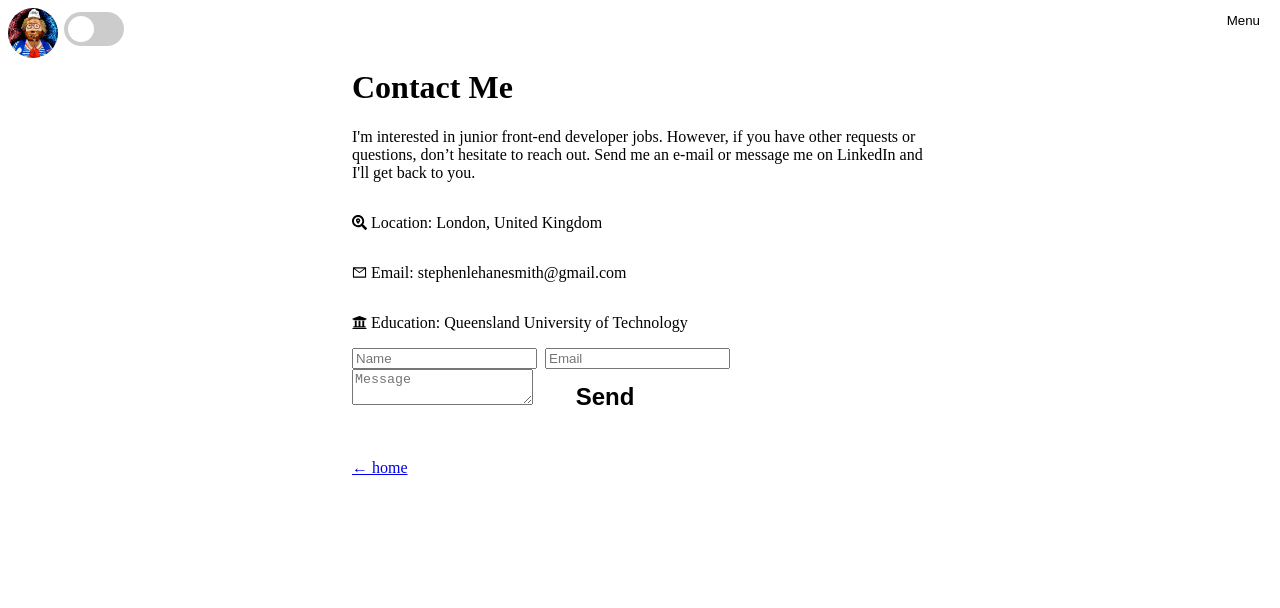
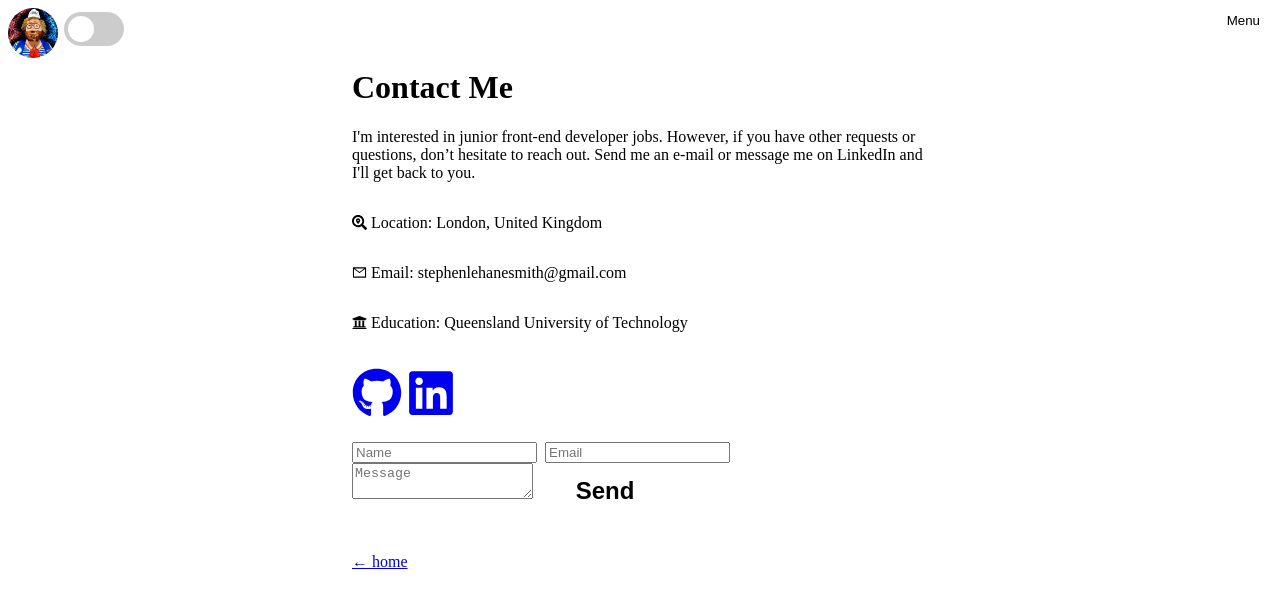
Before and after one commit to inherentspice/next-portfolio, a Next.js app: page /contact in a window 1280 px wide. Shown: the top 608 px of the page. Built offline with nearby package versions, Linux system fonts and the light colour scheme.

Commit message:
added links to linkedin and github on contact page

```diff
--- a/pages/contact/index.js
+++ b/pages/contact/index.js
@@ -1,10 +1,11 @@
 import React, { useCallback } from "react";
 import { useForm } from 'react-hook-form';
+import Link from "next/link";
 import emailjs from "@emailjs/browser";
 import Layout from "@/components/layout";
 import styles from "../../styles/contact.module.css";
 import utilStyles from "../../styles/utils.module.css";
-import { FaUniversity, FaSearchLocation, } from "react-icons/fa";
+import { FaUniversity, FaSearchLocation, FaLinkedin, FaGithub} from "react-icons/fa";
 import { AiOutlineMail } from "react-icons/ai";
 import { IconContext } from "react-icons";
 
@@ -65,6 +66,30 @@ export default function Contact() {
           </IconContext.Provider>
           <p>Education: Queensland University of Technology</p>
         </div>
+        <div className={`${styles.contactItem} ${styles.extLinks}`}>
+          <Link
+            href="https://github.com/inherentspice"
+            target="_blank"
+            aria-label="Link to github profile"
+          >
+            <IconContext.Provider
+              value={{ className: styles.reactIcons, size: "50px"}}
+            >
+              <FaGithub/>
+            </IconContext.Provider>
+          </Link>
+          <Link
+            href="https://www.linkedin.com/in/stephen-lehane-smith/"
+            target="_blank"
+            aria-label="Link to linkedin profile"
+          >
+            <IconContext.Provider
+              value={{ className: styles.reactIcons, size: "50px"}}
+            >
+              <FaLinkedin/>
+            </IconContext.Provider>
+          </Link>
+        </div>
       </div>
       <form id='contact-form' onSubmit={handleSubmit(sendEmail)}>
         <div className={styles.nameEmailCont}>
--- a/styles/contact.module.css
+++ b/styles/contact.module.css
@@ -13,20 +13,22 @@
   color: var(--secondary-color);
 }
 
+.extLinks {
+  margin: 1.25rem 0;
+}
+
 .reactIcons {
   color: inherit;
 }
 
 .formSubmit {
   width: 6em;
-  text-align: center;
   padding: 0;
   background-color: var(--primary-color);
   font-size: 1.5rem;
   font-weight: 600;
   color: var(--background-color);
   border: none;
-  align-self: flex-end;
   cursor: pointer;
 }
 
--- a/styles/globals.css
+++ b/styles/globals.css
@@ -87,6 +87,7 @@ input {
 textarea {
   outline-color: var(--secondary-color);
   height: 10em;
+  width: 610px;
   padding: 1.25rem;
   border-radius: 32px 32px 32px 32px;
 }
```
